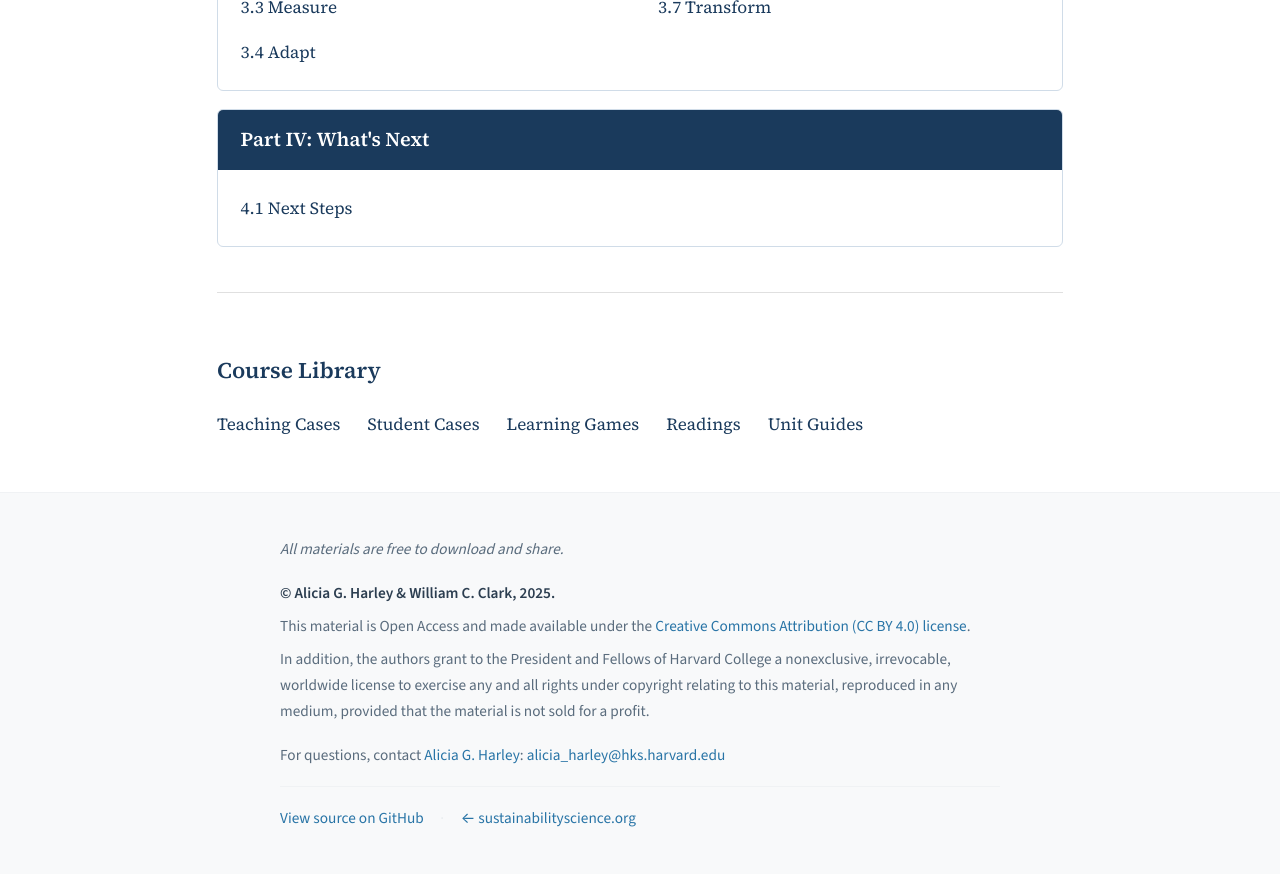
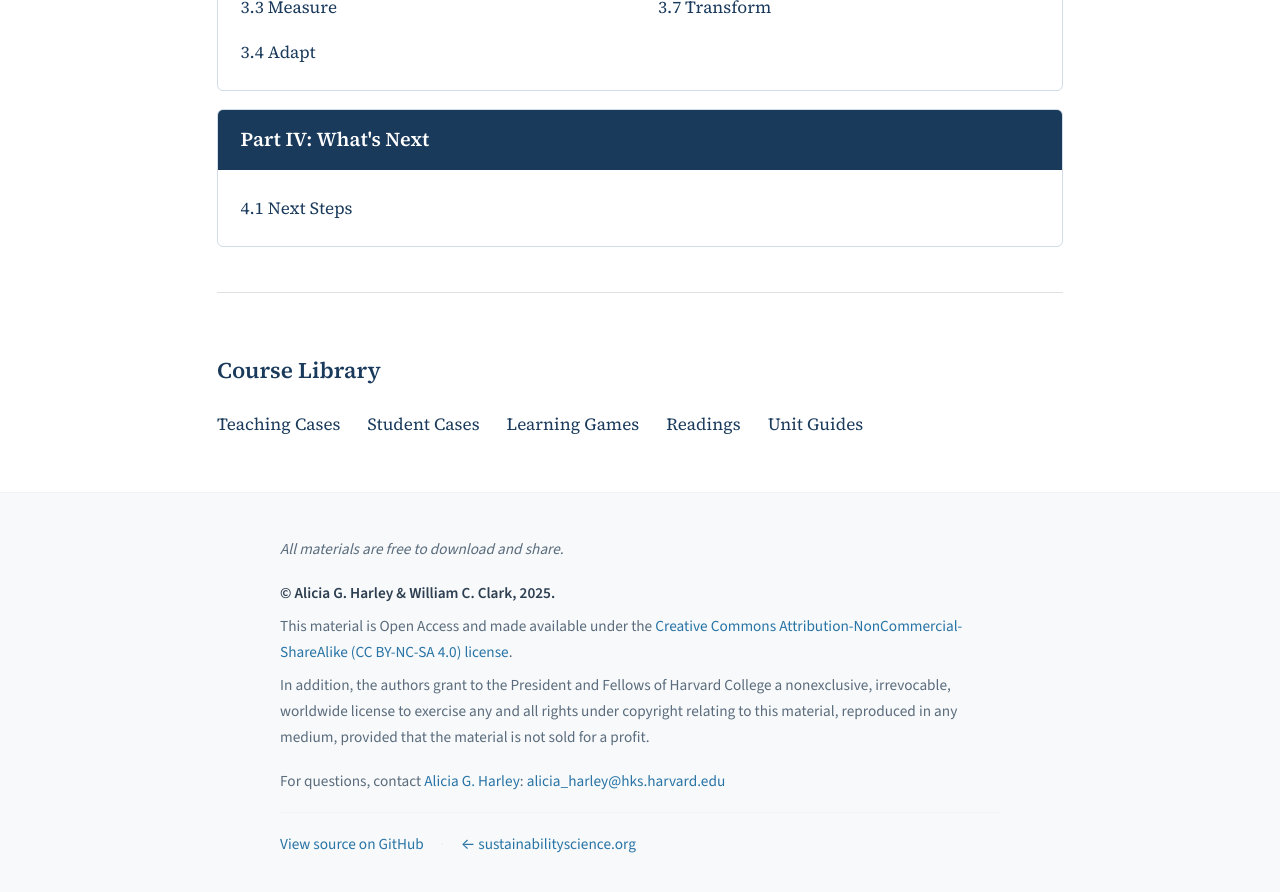
Before and after one commit to agharley/sustsci, a Jekyll site: the page built from course/index.md, in a window 1280 px wide and 900 px high, scrolled down 1979 px. Shown: the top 892 px of the window. Built offline with Jekyll 4.4.1, drawn with Linux system fonts in a browser that asks for light colours.

Commit message:
fixing copyright text and url for alicia

```diff
--- a/_layouts/course-home.html
+++ b/_layouts/course-home.html
@@ -5,7 +5,9 @@
   <meta name="viewport" content="width=device-width, initial-scale=1.0">
   <title>{% if page.title %}{{ page.title }} | {% endif %}Sustainable Development Course</title>
   <meta name="description" content="{{ page.description | default: 'Open access course in sustainable development linking science with practice.' }}">
-  <link rel="icon" type="image/png" href="{{ '/course/images/favicon.png' | relative_url }}">
+  <link rel="icon" href="{{ '/favicon.ico' | relative_url }}" sizes="any">
+  <link rel="icon" type="image/svg+xml" href="{{ '/assets/images/favicon.svg' | relative_url }}">
+  <link rel="apple-touch-icon" href="{{ '/apple-touch-icon.png' | relative_url }}">
 
   <!-- Open Graph / Social -->
   <meta property="og:type" content="website">
@@ -52,11 +54,11 @@
 
       <p class="footer-copyright">© Alicia G. Harley & William C. Clark, 2025.</p>
 
-      <p>This material is Open Access and made available under the <a href="https://creativecommons.org/licenses/by/4.0/">Creative Commons Attribution (CC BY 4.0) license</a>.</p>
+      <p>This material is Open Access and made available under the <a href="https://creativecommons.org/licenses/by-nc-sa/4.0/">Creative Commons Attribution-NonCommercial-ShareAlike (CC BY-NC-SA 4.0) license</a>.</p>
 
       <p>In addition, the authors grant to the President and Fellows of Harvard College a nonexclusive, irrevocable, worldwide license to exercise any and all rights under copyright relating to this material, reproduced in any medium, provided that the material is not sold for a profit.</p>
 
-      <p class="footer-contact">For questions, contact <a href="https://scholar.harvard.edu/aharley">Alicia G. Harley</a>: <a href="mailto:alicia_harley@hks.harvard.edu">alicia_harley@hks.harvard.edu</a></p>
+      <p class="footer-contact">For questions, contact <a href="{{ '/harley/' | relative_url }}">Alicia G. Harley</a>: <a href="mailto:alicia_harley@hks.harvard.edu">alicia_harley@hks.harvard.edu</a></p>
 
       <p class="footer-links">
         <a href="https://github.com/agharley/sustsci/tree/main/course">View source on GitHub</a>
--- a/_layouts/course.html
+++ b/_layouts/course.html
@@ -5,7 +5,9 @@
   <meta name="viewport" content="width=device-width, initial-scale=1.0">
   <title>{% if page.title %}{{ page.title }} | {% endif %}Sustainable Development Course</title>
   <meta name="description" content="{{ page.description | default: 'Open access course in sustainable development linking science with practice.' }}">
-  <link rel="icon" type="image/png" href="{{ '/course/images/favicon.png' | relative_url }}">
+  <link rel="icon" href="{{ '/favicon.ico' | relative_url }}" sizes="any">
+  <link rel="icon" type="image/svg+xml" href="{{ '/assets/images/favicon.svg' | relative_url }}">
+  <link rel="apple-touch-icon" href="{{ '/apple-touch-icon.png' | relative_url }}">
 
   <!-- Open Graph / Social -->
   <meta property="og:type" content="website">
@@ -168,7 +170,7 @@
       {% endif %}
 
       <footer class="course-unit-footer">
-        <p>This material is Open Access under the <a href="https://creativecommons.org/licenses/by/4.0/">CC BY 4.0 license</a>.</p>
+        <p>This material is Open Access under the <a href="https://creativecommons.org/licenses/by-nc-sa/4.0/">CC BY-NC-SA 4.0 license</a>.</p>
       </footer>
     </main>
   </div>
--- a/_layouts/home.html
+++ b/_layouts/home.html
@@ -94,7 +94,7 @@
   <!-- About Section -->
   <section class="landing-about">
     <p>
-      This site is edited by <a href="https://scholar.harvard.edu/aharley">Alicia G. Harley</a> and <a href="https://www.hks.harvard.edu/faculty/william-clark">William C. Clark</a> as part of the <a href="https://www.hks.harvard.edu/centers/mrcbg/programs/sustainability-science-program">Sustainability Science Program</a> at Harvard Kennedy School.
+      This site is edited by <a href="{{ '/harley/' | relative_url }}">Alicia G. Harley</a> and <a href="https://www.hks.harvard.edu/faculty/william-clark">William C. Clark</a> as part of the <a href="https://www.hks.harvard.edu/centers/mrcbg/programs/sustainability-science-program">Sustainability Science Program</a> at Harvard Kennedy School.
     </p>
     <p>
       The Sustainability Science Program began in 2006 to support research on how interactions between society and nature affect human well-being. Based at Harvard Kennedy School's Mossavar-Rahmani Center for Business and Government, it promotes university-wide, collaborative research projects that aim to meet our needs for water, energy, food, and health while also protecting the planet. For more on the program's history, initiatives, and people, visit the <a href="https://www.hks.harvard.edu/centers/mrcbg/programs/sustainability-science-program">SSP page at Harvard Kennedy School</a>.
```
Also changed, not shown: course/creators.md (+1 -1 lines).
